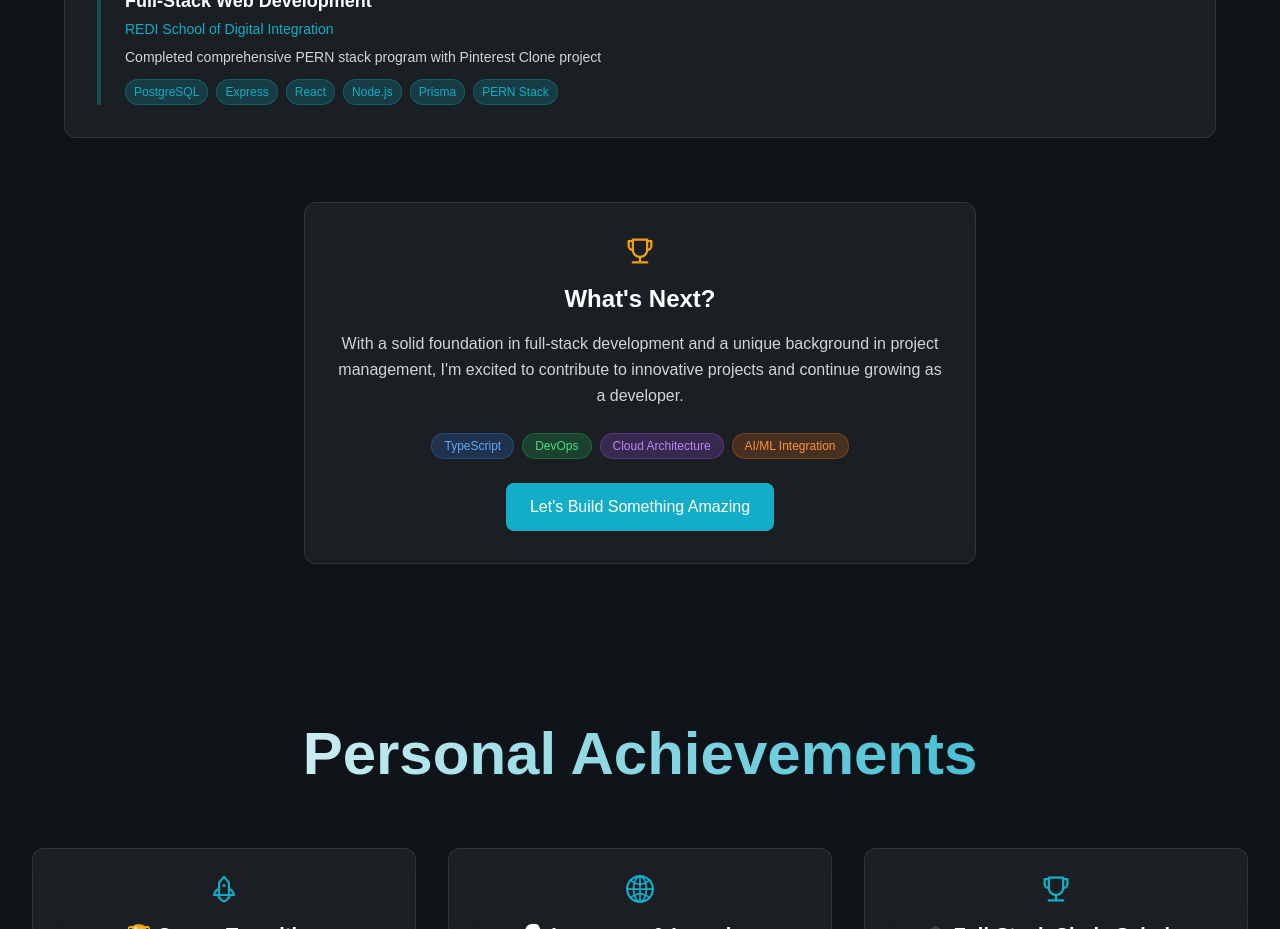
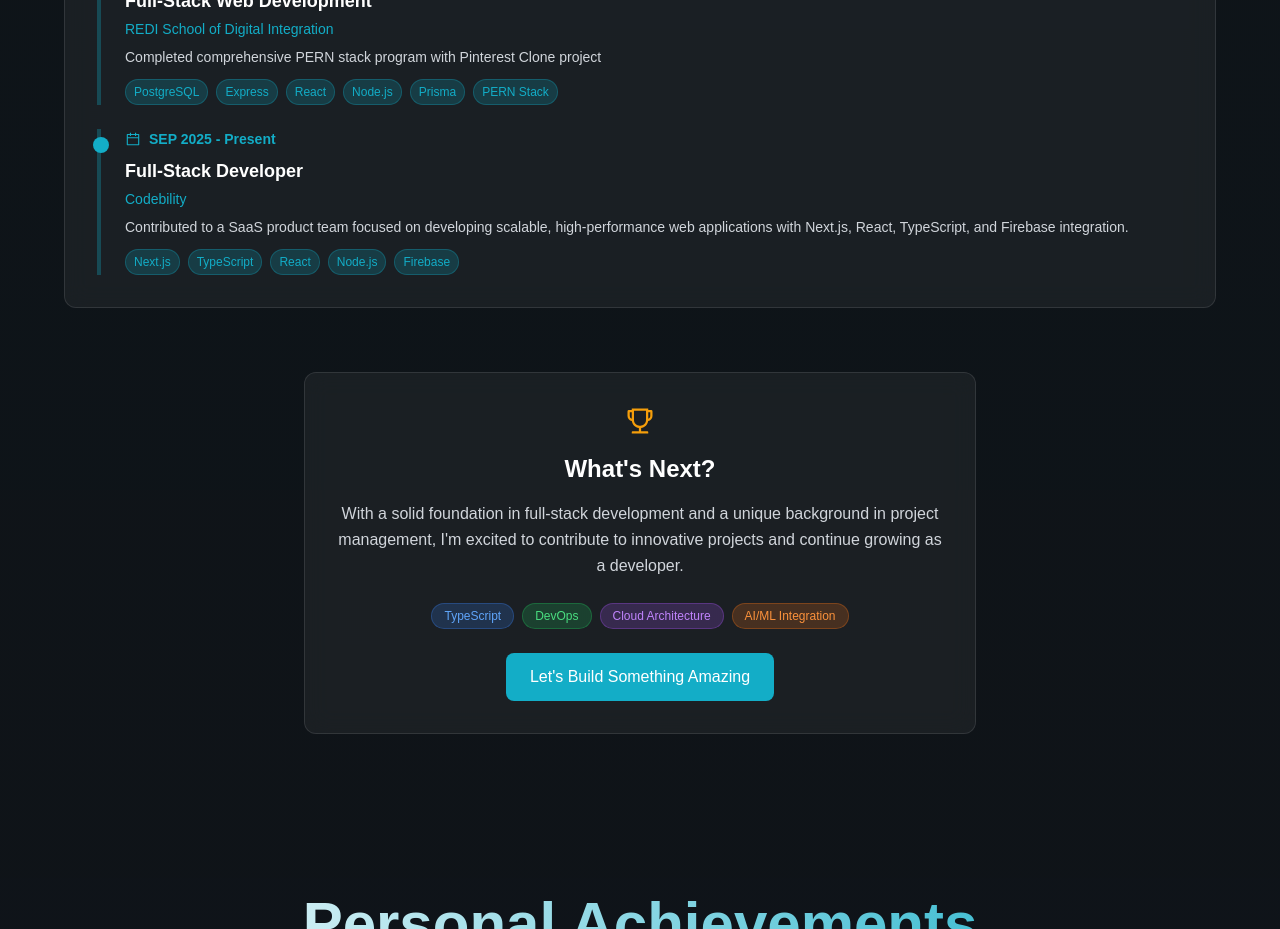
Before and after one commit to japint/portfolio, a Next.js app: page / in a window 1280 px wide. Shown: the part 4880-5809 px from the top of the page. Built offline with nearby package versions, Linux system fonts and the light colour scheme.

Commit message:
feat: add new Full-Stack Developer phase to timeline with achievements and skills

```diff
--- a/src/components/TimeLine/TimeLine.tsx
+++ b/src/components/TimeLine/TimeLine.tsx
@@ -159,6 +159,14 @@ const journeyPhases: TimelinePhase[] = [
           "Prisma",
           "PERN Stack",
         ],
+      },
+      {
+        year: "SEP 2025 - Present",
+        title: "Full-Stack Developer",
+        company: "Codebility",
+        achievement:
+          "Contributed to a SaaS product team focused on developing scalable, high-performance web applications with Next.js, React, TypeScript, and Firebase integration.",
+        skills: ["Next.js", "TypeScript", "React", "Node.js", "Firebase"],
       },
     ],
   },
```
